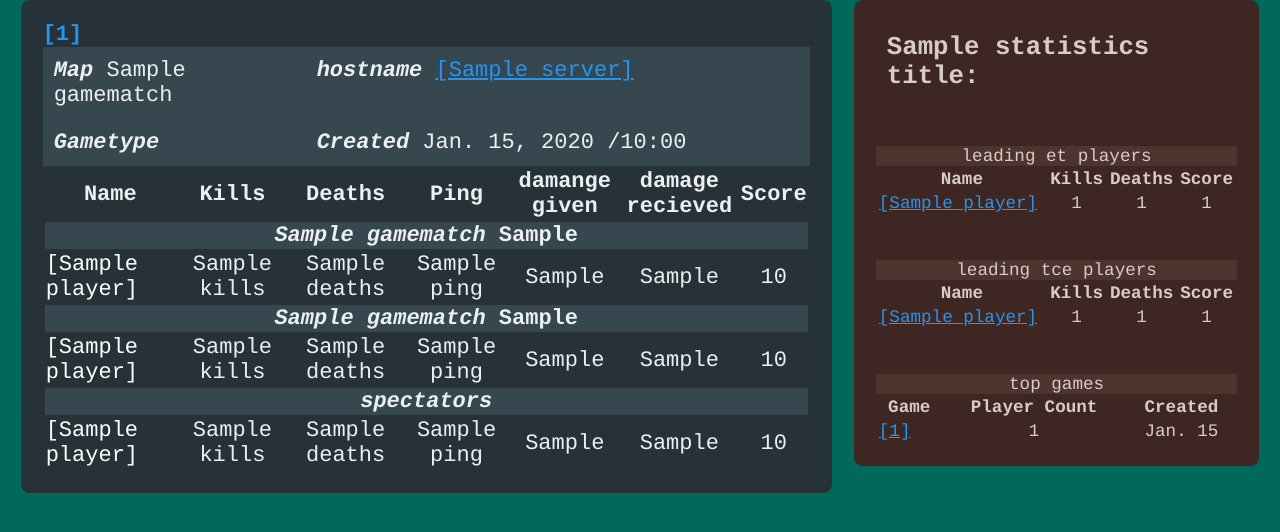
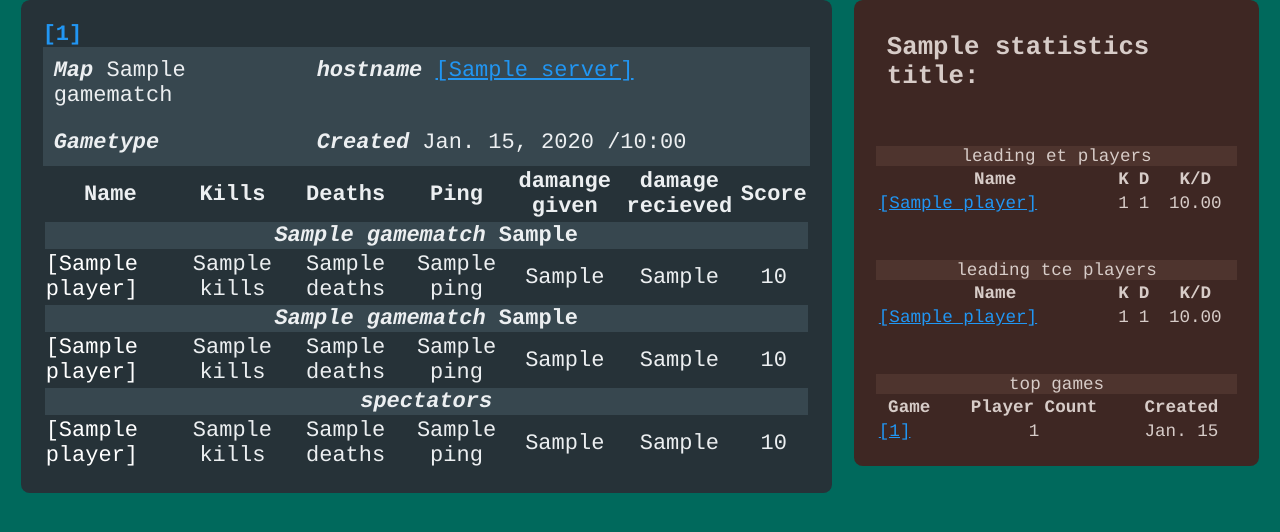
Before and after one commit to yakoub/tce_web, a Django app: template templates/game/gamematch_detail.html in a window 1280 px wide. Shown: the part 78-610 px from the top of the page. Run offline with Django 3.2, Linux system fonts and the light colour scheme; the template is opened without the code that fills it: most values are stand-ins (such as "Sample title", 1, 10 or a date in 2020).

Commit message:
top players by k/d ratio

```diff
--- a/game/views.py
+++ b/game/views.py
@@ -199,8 +199,8 @@ class Statistics(StatisticsMixin, TemplateView):
         qs = self.top_games_qs.filter(self.QtopGames)
         context['top_games'] = self.top_games_annotate(qs)[:10]
 
-        qs = self.top_players_qs.filter(self.QtopPlayers)
-        context['top_players'] = self.top_players_annotate(qs)[:10]
+        qs = self.top_players_annotate(self.top_players_qs).filter(self.QtopPlayers)
+        context['top_players'] = qs[:10]
 
         context['filter_form'] = self.filter_form
         context['og_url'] = self.request.build_absolute_uri()
--- a/templates/game/statistics.html
+++ b/templates/game/statistics.html
@@ -4,7 +4,7 @@
   <table class="players">
   <caption class="highlighted"> leading et players </caption>
   <thead>
-  <tr> <th> Name </th> <th> Kills </th> <th> Deaths </th> <th> Score </th> </tr>
+  <tr> <th> Name </th> <th> K </th> <th> D </th> <th> K/D </th> </tr>
   </head>
   <tbody>
     {% for player in top_players %}
@@ -13,7 +13,7 @@
     </a> </td>
     <td> {{ player.total_kills }} </td>
     <td> {{ player.total_deaths }} </td>
-    <td> {{ player.total_score }} </td>
+    <td> {{ player.ratio|floatformat:2 }} </td>
     </tr>
     {% endfor %}
   </tbody>
@@ -24,7 +24,7 @@
   <table class="players">
   <caption class="highlighted"> leading tce players </caption>
   <thead>
-  <tr> <th> Name </th> <th> Kills </th> <th> Deaths </th> <th> Score </th> </tr>
+  <tr> <th> Name </th> <th> K </th> <th> D </th> <th> K/D </th> </tr>
   </head>
   <tbody>
     {% for player in top_players_tce %}
@@ -33,7 +33,7 @@
     </a> </td>
     <td> {{ player.total_kills }} </td>
     <td> {{ player.total_deaths }} </td>
-    <td> {{ player.total_score }} </td>
+    <td> {{ player.ratio|floatformat:2 }} </td>
     </tr>
     {% endfor %}
   </tbody>
--- a/templates/game/statistics_og.html
+++ b/templates/game/statistics_og.html
@@ -1,3 +1,3 @@
 {% if top_players %}
-{% for player in top_players %} [{{ player.name_plain }}]   K:{{ player.total_kills }} D:{{ player.total_deaths }}
+{% for player in top_players %} {{ player.name_plain }} -  K:{{ player.total_kills }} | D:{{ player.total_deaths }} | K/D {{ player.ratio|floatformat:2 }}
 {% endfor %} {% else %} No results found {% endif %}
```
Also changed, not shown: game/mixins.py (+12 -7 lines).
